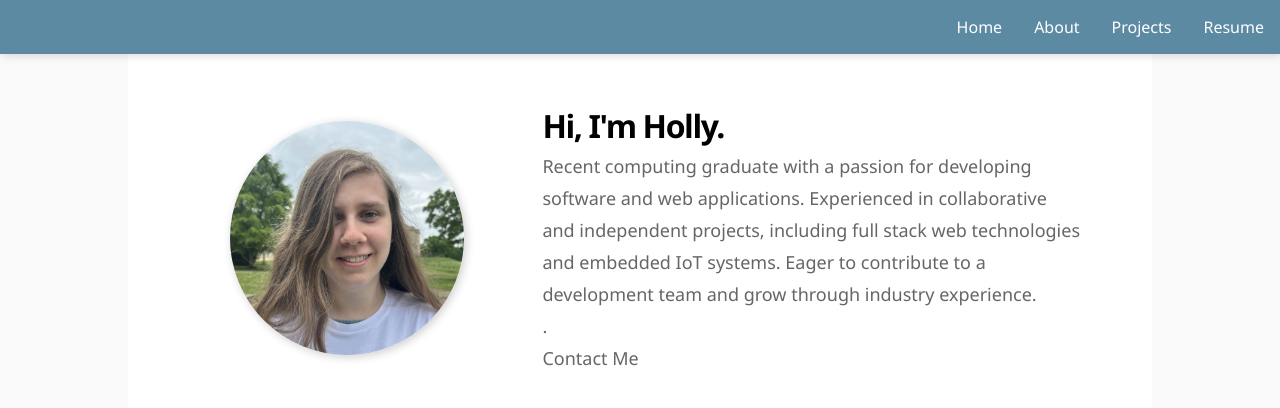
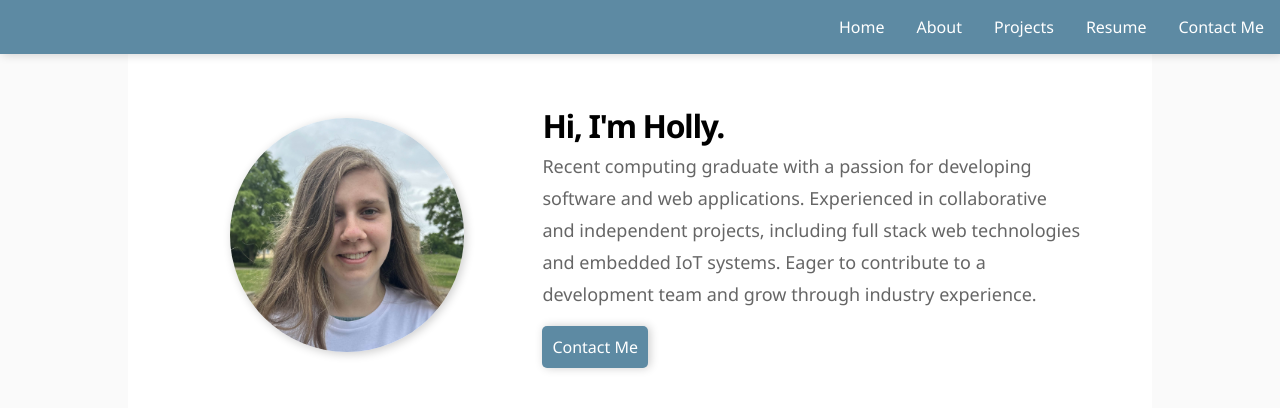
Before and after one commit to hollyejordan/portfolio, a Next.js app: page / in a window 1280 px wide. Shown: the top 408 px of the page. Built offline with nearby package versions, Linux system fonts and the light colour scheme.

Commit message:
Add contact button

```diff
--- a/app/components/navbar.module.css
+++ b/app/components/navbar.module.css
@@ -14,8 +14,6 @@
     transition: 0.2s;
 }
 
-
-
 .navbar a:hover {
     background: var(--secondary-colour);
     padding-top: 12px;
--- a/app/components/navbar.tsx
+++ b/app/components/navbar.tsx
@@ -8,6 +8,7 @@ export default function Navbar() {
         <Link href="/about">About</Link>
         <Link href="/projects">Projects</Link>
         <Link href="/resume">Resume</Link>
+        <Link href="/contact">Contact Me</Link>
     </div>
   );
 }
--- a/app/page.module.css
+++ b/app/page.module.css
@@ -21,7 +21,7 @@
   display: grid;
   justify-items: center;
   text-align: center;
-  gap: var(--spacing)
+  gap: var(--spacing);
 }
 
 .pfpContainer {
@@ -51,6 +51,23 @@
   color: var(--text-secondary);
 }
 
+.contactButton {
+    background-color: var(--primary-colour);
+    box-shadow: 2px 0 10px rgba(0, 0, 0, 0.2);
+    text-decoration: none;
+    color: white;
+    padding: 10px 10px;
+    transition: 0.2s;
+    margin-top: var(--spacing);
+    display: inline-block;
+    border-radius: 5px;
+}
+
+.contactButton:hover {
+    background: var(--secondary-colour);
+    box-shadow: none;
+}
+
 @media (min-width: 721px) {
 
   .intro {
@@ -64,4 +81,8 @@
     min-width: 234px;
     align-self: center;
   }
+
+  .contactButton {
+    padding: 5px 10px;
+  }
 }
--- a/app/page.tsx
+++ b/app/page.tsx
@@ -1,5 +1,6 @@
 import styles from "./page.module.css";
 import Image from 'next/image';
+import Link from "next/link";
 
 export default function Home() {
   return (
@@ -10,8 +11,6 @@ export default function Home() {
             <Image
               className={styles.pfp}
               src="/profile-pic.jpg"
-              // width={300}
-              // height={300}
               fill
               alt="Portrait of the author"
             />
@@ -19,8 +18,7 @@ export default function Home() {
           <div>
             <h1>Hi, I'm Holly.</h1>
             <p>Recent computing graduate with a passion for developing software and web applications. Experienced in collaborative and independent projects, including full stack web technologies and embedded IoT systems. Eager to contribute to a development team and grow through industry experience.</p>
-            <p>.</p>
-            <p>Contact Me</p>
+            <Link className={styles.contactButton} href="/contact">Contact Me</Link>
           </div>
         </div>
       </main>
```
Also changed, not shown: package.json (+4 -4 lines).
